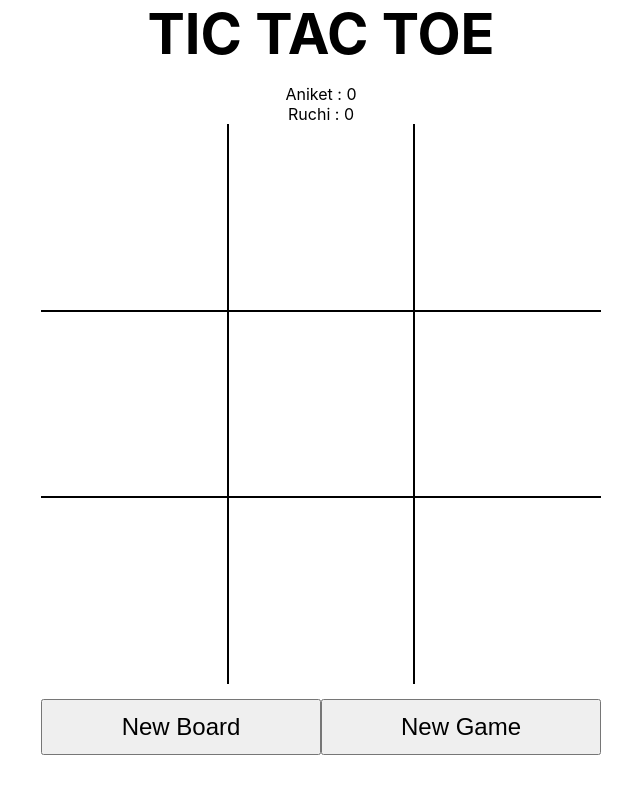
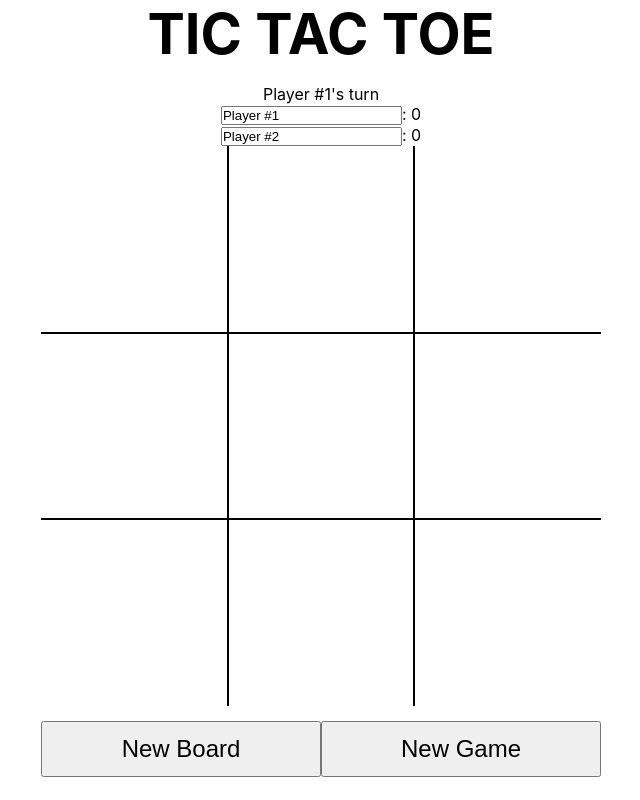
Before and after one commit to Ani4/TIC_TAC_TOE, a React (Create React App) app: page / in a window 1280 px wide. Shown: the whole page, without its empty margins (319-959 px from the left). Built offline with nearby package versions, Linux system fonts and the light colour scheme.

Commit message:
Implement this Status

```diff
--- a/package.json
+++ b/package.json
@@ -15,7 +15,8 @@
     "build": "react-scripts build",
     "test": "react-scripts test",
     "eject": "react-scripts eject",
-    "push": "git commit -a & git push -u origin master"
+    "push": "git commit -a & git push -u origin master",
+    "upload": "git push heroku master"
   },
   "eslintConfig": {
     "extends": "react-app"
--- a/src/App.js
+++ b/src/App.js
@@ -6,12 +6,16 @@ class App extends Component {
   constructor(props) {
     super();
     this.state = {
-      p1: "Aniket",
-      p2: "Ruchi"
+      p1: "Player #1",
+      p2: "Player #2"
     };
   }
   render() {
-    return <Board player1={this.state.p1} player2={this.state.p2} />;
+    return (
+      <>
+        <Board player1={this.state.p1} player2={this.state.p2} />
+      </>
+    );
   }
 }
 
--- a/src/components/Board.js
+++ b/src/components/Board.js
@@ -5,20 +5,25 @@ class Board extends Component {
     super();
     this.state = {
       boards: [" ", " ", " ", " ", " ", " ", " ", " ", " "],
-      player1: props.player1 || "player1",
-      player2: props.player2 || "player2",
+      player1: props.player1,
+      player2: props.player2,
       turn: "X",
       scoreBoard: [0, 0],
       gameFinish: 0,
       count: 9,
-      winsTiles: []
+      winsTiles: [],
+      whowin: 0
     };
     this.handleTurn = this.handleTurn.bind(this);
     this.isWins = this.isWins.bind(this);
     this.resetBoard = this.resetBoard.bind(this);
     this.resetGame = this.resetGame.bind(this);
   }
-  isWins(boards) {
+
+  isWins(boards, turn) {
+    let ip = 0;
+    if (turn === "X") ip = -1;
+    if (turn === "O") ip = 1;
     let winningCombo = [
       [0, 1, 2],
       [0, 3, 6],
@@ -48,25 +53,31 @@ class Board extends Component {
           this.setState({
             scoreBoard: [this.state.scoreBoard[0], this.state.scoreBoard[1] + 1]
           });
-        return this.setState({ winsTiles: [s1, s2, s3] });
+        return this.setState({ winsTiles: [s1, s2, s3], whowin: ip });
       }
     }
-    return false;
   }
+
+  handleChange(e) {
+    if (e.target.getAttribute("id") === "player1")
+      this.setState({ player1: e.target.value.toUpperCase() });
+    if (e.target.getAttribute("id") === "player2")
+      this.setState({ player2: e.target.value.toUpperCase() });
+  }
+
   handleTurn(i) {
     if (this.state.gameFinish === 1 || this.state.count === 0) return;
     let boards = this.state.boards;
 
     if (boards[i] === " ") boards[i] = this.state.turn;
-    else return alert("Select one of the blank titles");
+    else return alert("Select one of the blank tiles");
     if (this.state.turn === "X") {
       this.setState({ turn: "O", boards: boards, count: this.state.count - 1 });
     } else
       this.setState({ turn: "X", boards: boards, count: this.state.count - 1 });
-    if (this.isWins(boards)) {
-      return alert("wins" + this.state.winsTiles);
-    }
+    this.isWins(boards, this.state.turn);
   }
+
   resetBoard() {
     this.setState({
       boards: [" ", " ", " ", " ", " ", " ", " ", " ", " "],
@@ -75,6 +86,7 @@ class Board extends Component {
       winsTiles: []
     });
   }
+
   resetGame() {
     this.resetBoard();
     this.setState({
@@ -87,12 +99,36 @@ class Board extends Component {
     return (
       <>
         <h1>TIC TAC TOE</h1>
-
-        <div className="p1">
-          {this.state.player1} : {this.state.scoreBoard[0]}
+        <div className="what_happens">
+          {(() => {
+            if (this.state.count === 0) return "Oops! Play Smartly... DRAW";
+            if (this.state.whowin === -1) return this.state.player1 + " WINS";
+            if (this.state.whowin === 1) return this.state.player2 + " WINS";
+            if (this.state.turn === "X") return this.state.player1 + "'s turn";
+            if (this.state.turn === "O") return this.state.player2 + "'s turn";
+          })()}
         </div>
-        <div className="p1">
-          {this.state.player2} : {this.state.scoreBoard[1]}
+        <div className="score">
+          <div className="p1">
+            <input
+              type="text"
+              placeholder="player1"
+              id="player1"
+              onChange={e => this.handleChange(e)}
+              value={this.state.player1}
+            />
+            : {this.state.scoreBoard[0]}
+          </div>
+          <div className="p1">
+            <input
+              type="text"
+              placeholder="player2"
+              id="player2"
+              onChange={e => this.handleChange(e)}
+              value={this.state.player2}
+            />
+            : {this.state.scoreBoard[1]}
+          </div>
         </div>
         <div className="board">
           {this.state.boards.map((e, i) => (
```
